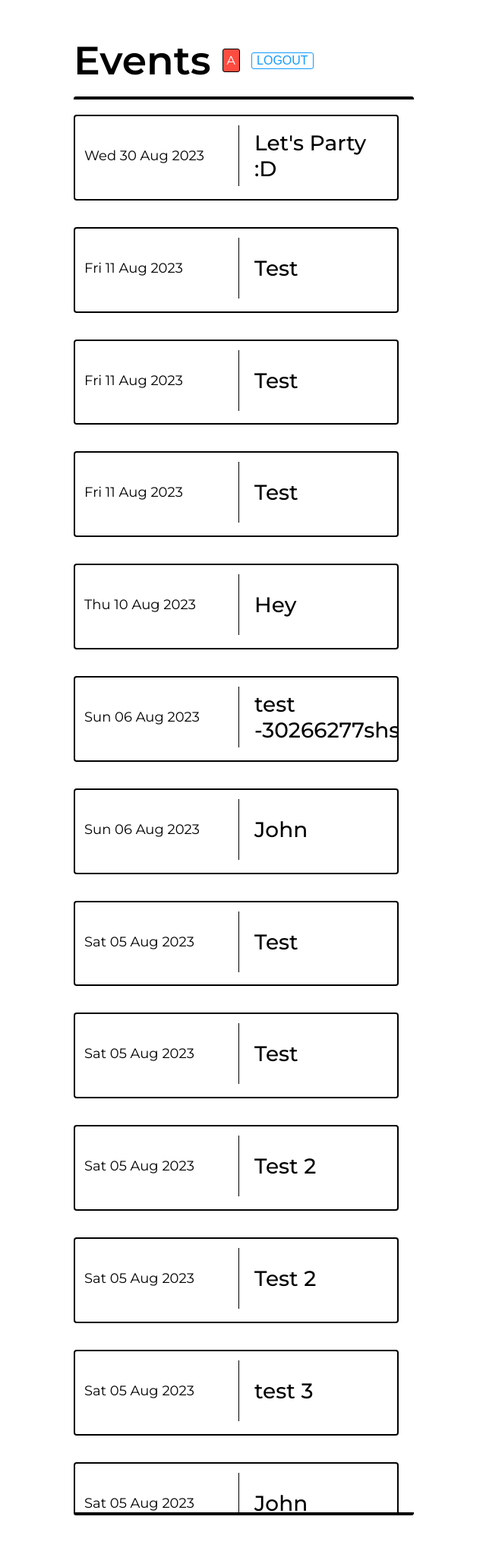
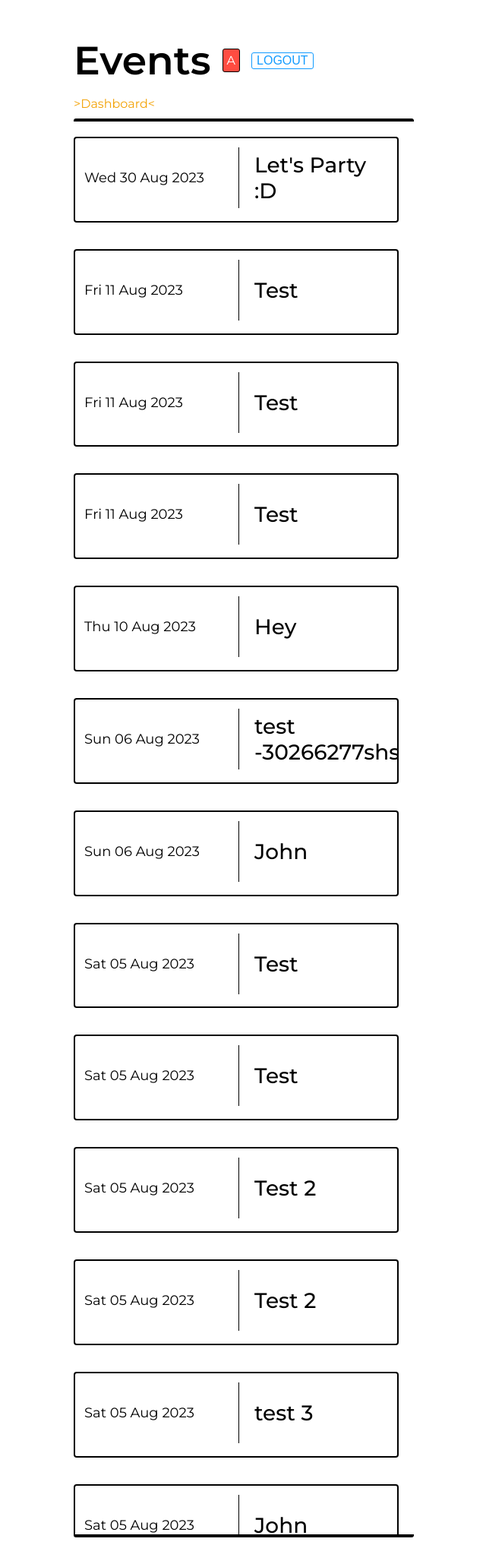
Before and after one commit to isondetech/software-engineering-assignment, a Flask app: page / in a window 1280 px wide. Shown: the top 2063 px of the page at 76% size, without its empty margins (31-671 px from the left). Run offline with Flask 3, Linux system fonts and the light colour scheme.

Commit message:
Add links for easy navigation of website

```diff
--- a/static/css/events.css
+++ b/static/css/events.css
@@ -1,3 +1,15 @@
+.dashboard-link{
+    color: #F3A205;
+    text-decoration: none;
+}
+.dashboard-link:hover{
+    text-decoration: underline;
+}
+.events-link{
+    color: #000;
+    text-decoration: none;
+}
+
 .dashboard-events-holder,
 .events-holder{
     border-radius: 3px;
@@ -10,6 +22,7 @@
     gap: 35px;
     border-top: 4px solid #000;
     border-bottom: 4px solid #000;
+    margin-top: 10px;
     margin-bottom: 10px;
 }
 
--- a/templates/dashboard.html
+++ b/templates/dashboard.html
@@ -4,6 +4,7 @@
 {%block page_title%}Dashboard{%endblock%}
 {%block content%}
     <div class="crud-ops">
+        <a class="events-link"href="/">Home</a>
         <a href="/add-event" class="add">
             Add
         </a>
--- a/templates/events.html
+++ b/templates/events.html
@@ -3,6 +3,7 @@
 {%block title%}Events{%endblock%}
 {%block page_title%}Events{%endblock%}
 {%block content%}
+    <a class="dashboard-link"href="/dashboard">>Dashboard<</a>
     <div class="events-holder">
         {%for event in events%}
             <div class="event">
```
